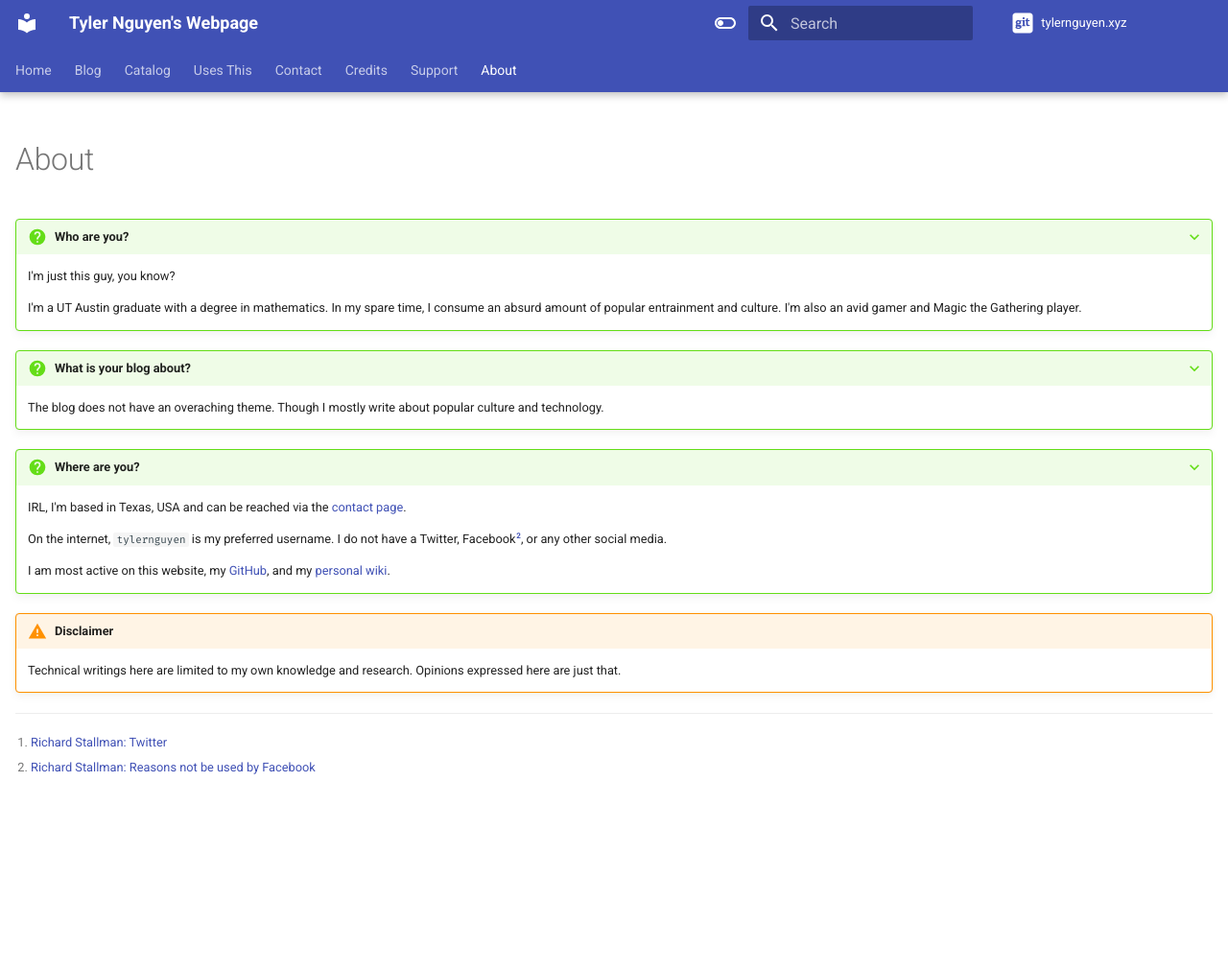
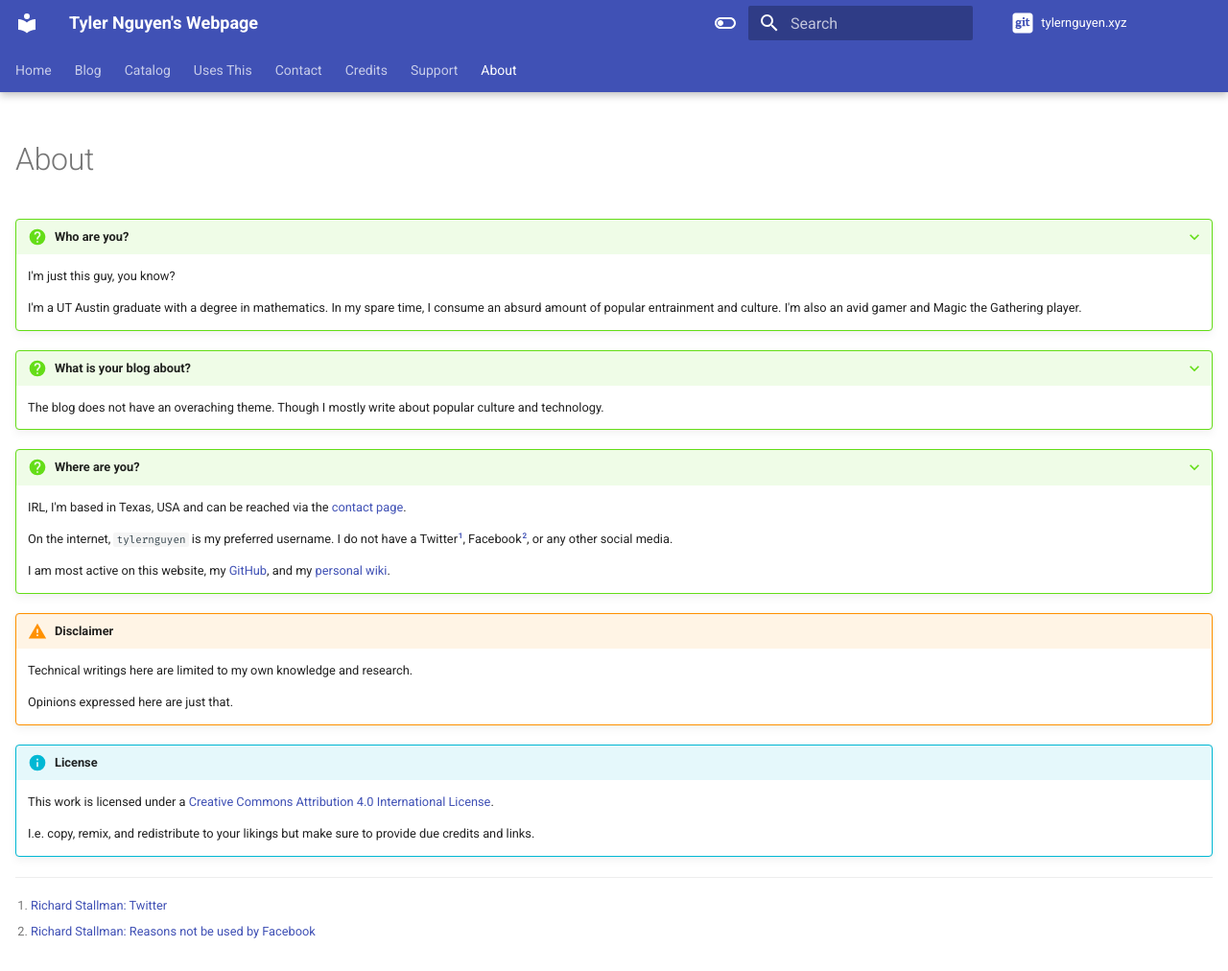
Before and after one commit to tylernguyen/tylernguyen.xyz, an MkDocs documentation site: the page built from docs/about.md, in a window 1280 px wide and 1012 px high. Shown: the whole window at 96% size. Built offline with MkDocs 1.6.1 and Material for MkDocs 9.7.7, drawn with Linux system fonts in a browser that asks for light colours; plug-ins that fetch from the network failed and are left out; comment, search, counter and statistics services are not loaded.

Commit message:
a bunch of stuff

```diff
--- a/docs/about.md
+++ b/docs/about.md
@@ -18,14 +18,21 @@ hide:
 
     IRL, I'm based in Texas, USA and can be reached via the [contact page](contact.md).
 
-    On the internet, `tylernguyen` is my preferred username. I do not have a Twitter, Facebook[^2], or any other social media.
+    On the internet, `tylernguyen` is my preferred username. I do not have a Twitter[^1], Facebook[^2], or any other social media.
 
     I am most active on this website, my [GitHub](https://github.com/tylernguyen), and my [personal wiki](https://tylernguyen.wiki/).
 
 !!! warning "Disclaimer"
 
     Technical writings here are limited to my own knowledge and research.
+
     Opinions expressed here are just that.
+
+!!! info "License"
+
+    This work is licensed under a [Creative Commons Attribution 4.0 International License](https://creativecommons.org/licenses/by/4.0/).
+
+    I.e. copy, remix, and redistribute to your likings but make sure to provide due credits and links.
 
 [^1]: [Richard Stallman: Twitter](https://stallman.org/twitter.html)
 [^2]: [Richard Stallman: Reasons not be used by Facebook](https://stallman.org/facebook.html)
```
